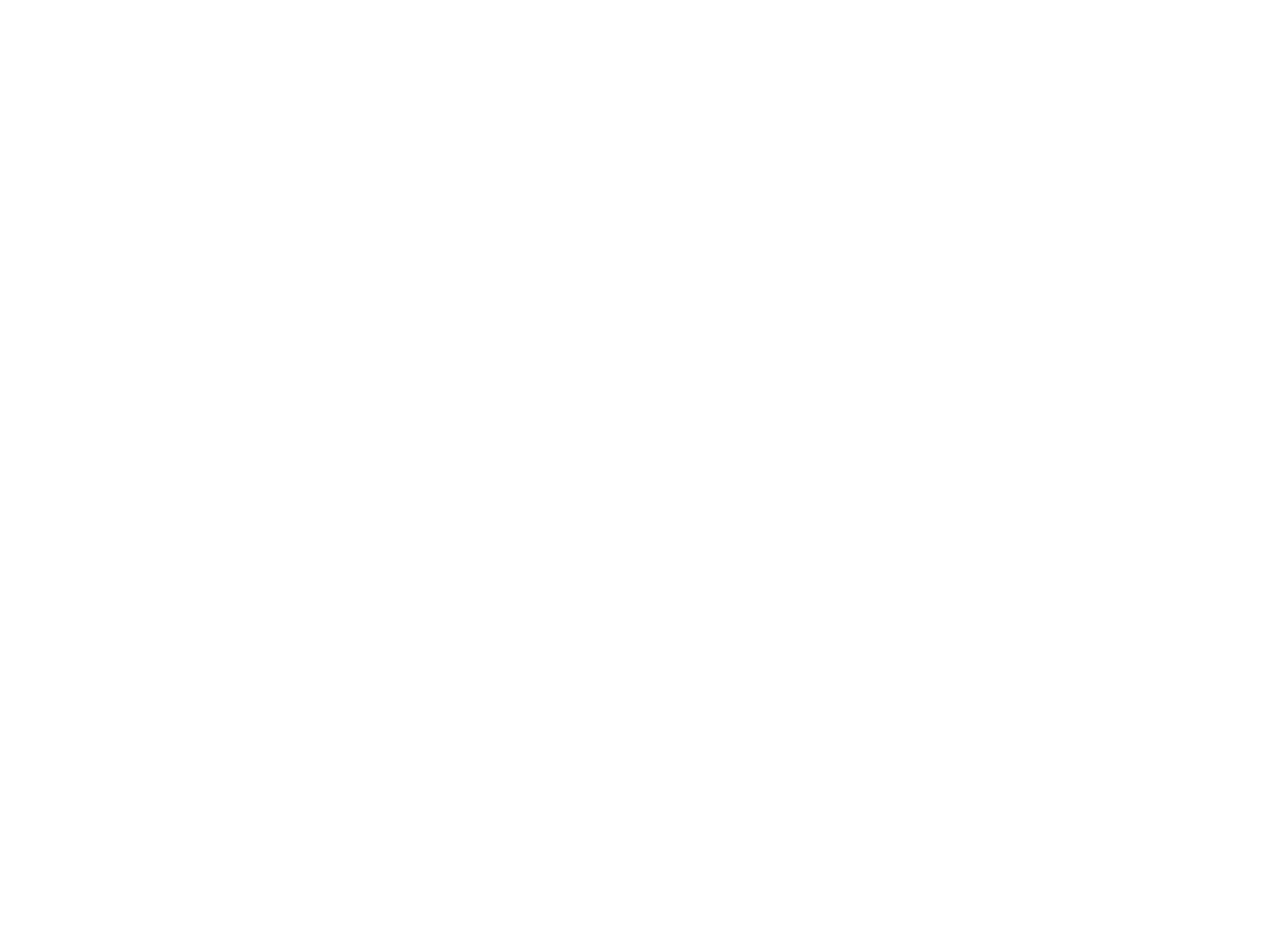
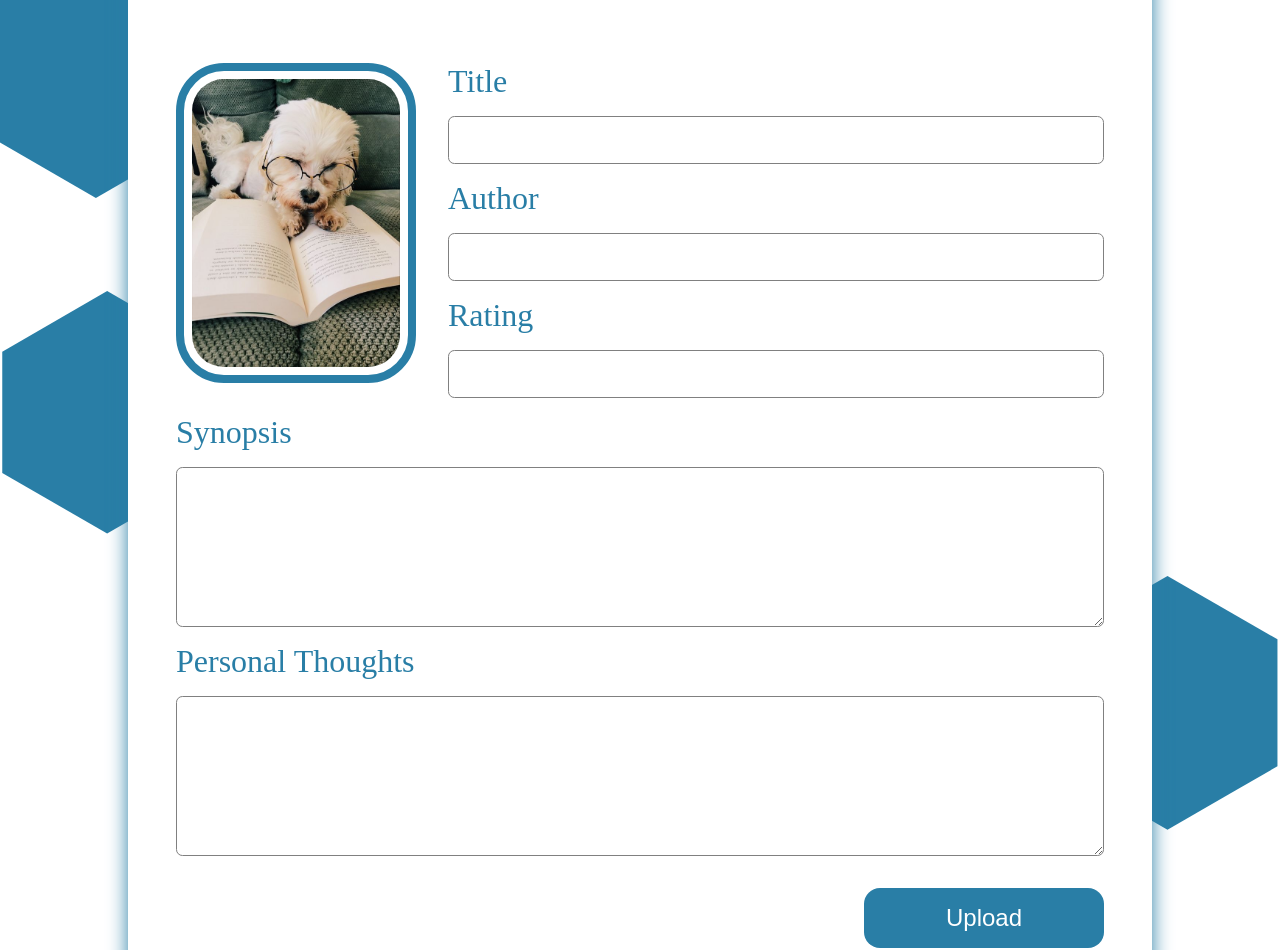
Before and after one commit to Rezz066/omar-alejandro-shelfie, a React (Create React App) app: page /upload in a window 1280 px wide. Before the commit this address had no page. Shown: the part 225-1175 px from the top of the page. Before the commit the page ends 800 px from the top, so only its background shows below. Built offline with nearby package versions, Linux system fonts and the light colour scheme.

Commit message:
done upload page

```diff
--- a/src/App.js
+++ b/src/App.js
@@ -1,5 +1,6 @@
 import Homepage from "./pages/Homepage/Homepage";
 import Bookpage from './pages/Bookpage/Bookpage';
+import BookUploadPage from "./pages/BookUploadPage/BookUploadPage";
 import './App.scss'
 import {BrowserRouter, Routes, Route} from 'react-router-dom'
 import Header from './components/Header/Header'
@@ -12,6 +13,7 @@
             <Routes>
                 <Route path='/' element={<Homepage/>}/>
                 <Route path='/bookpage' element={<Bookpage/>}/>
+                <Route path='/upload' element={<BookUploadPage/>}/>
             </Routes>
         </BrowserRouter>
     </div>
--- /dev/null
+++ b/src/pages/BookUploadPage/BookUploadPage.jsx
@@ -0,0 +1,119 @@
+import './BookUploadPage.scss'
+import dogImage from '../../assets/dogRead.jpeg'
+import { useNavigate } from 'react-router-dom';
+import axios from 'axios';
+
+const BookUploadPage = () => {
+
+    const navigateToHome = useNavigate()
+
+    function handleSubmit(event) {
+        event.preventDefault();
+
+
+        const title = event.target.title.value;
+        const author = event.target.author.value;
+        const rating = event.target.rating.value;
+        const poster = "http:/localhost:8080/images/dog.jpg"
+        const summary = event.target.summary.value;
+        const review = event.target.review.value;
+        console.log(title,author,rating,poster,summary,review);
+
+        const newBook = {
+            title,
+            author,
+            rating,
+            poster,
+            summary,
+            review
+        }
+
+        axios.post('http://localhost:8080/books',newBook)
+        .then((res)=>{
+            navigateToHome('/');
+        })
+        .catch((error)=>{
+            console.log("error making a new book",error)
+        })
+        event.target.reset()
+    }
+
+    // //EVENT HANDLER FOR PUBLISH BUTTON
+    // function handlePublishClicked(event){
+    //     event.preventDefault();
+    //     const title = event.target.videoTitle.value;
+    //     const description = event.target.videoDescription.value;
+    //     const newVideo = {
+    //         title:title,
+    //         description:description
+    //     }
+    //     postVideo(newVideo);
+
+    //     setButtonClicked(true)
+    // }
+    // //SETS BUTTON CLICK TO FALSE ON PAGE LOAD
+    // useEffect(() =>{
+    //     setButtonClicked(false)
+    // },[])
+
+    // //CHECKS TO SEE IF BUTTONS CLICKED TO NAVIGATE TO HOME
+    // useEffect(()=>{
+    //     if (buttonclicked){
+    //         setTimeout(()=>{
+    //             navigateToHome("/")
+    //         },1000)
+    //     }
+    // },[buttonclicked])
+
+
+    // //CONDITIONAL RENDERING A PAGE TO SHOW THAT VIDEO WAS SUCCESSFULLY UPDATED
+    // if(buttonclicked){
+    //     return(
+    //         <WaitingPage
+    //             type="PUBLISH_SUCCESS"
+    //         />
+    //     )
+
+
+
+    return (
+        <section className='book-upload-section'>
+            <h1 className="upload__title">Upload Book</h1>
+            <form  className="book__form"onSubmit={handleSubmit}>
+                <div className="top-container">
+                    <div className="image-container">
+                        <img src={dogImage} alt="" className='upload-image'/>
+                    </div>
+                    <div class="detail-container">
+                        <div className="input-container">
+                            <label htmlFor="title" className="label-title">Title</label>
+                            <input type="text" name ="title" className="input input--text"/>
+                        </div>
+                        <div className="input-container">
+                            <label htmlFor="author" className="label-title">Author</label>
+                            <input type="text" name ="author" className="input input--text"/>
+                        </div>
+                        <div className="input-container">
+                            <label htmlFor="rating" className="label-title">Rating</label>
+                            <input type="text" name ="rating" className="input input--text"/>
+                        </div>
+                    </div>
+                </div>
+                <div className="input-container">
+                    <label htmlFor="summary" className="label-title">Synopsis</label>
+                    <textarea name="summary" className="input input--textarea"></textarea>
+
+                </div>
+                <div className="input-container">
+                    <label htmlFor="review" className="label-title">Personal Thoughts</label>
+                    <textarea name="review" className="input input--textarea"></textarea>
+                </div>
+                <button className="upload-button">Upload</button>
+
+
+            </form>
+        </section>
+    );
+};
+
+export default BookUploadPage;
--- /dev/null
+++ b/src/pages/BookUploadPage/BookUploadPage.scss
@@ -0,0 +1,81 @@
+.book-upload-section{
+    max-width:64rem;
+    margin: 0 auto 3rem;
+    background-color: white;
+    min-height:80vh;
+    box-shadow: 0px 0px 20px #297EA6;
+    border-radius: 1rem;
+}
+.upload__title{
+    color:#297EA6;
+    font-size: 3rem;
+    padding:2rem;
+    padding-bottom: 0;
+}
+.upload-image{
+    aspect-ratio: 9/12;
+    width: 15rem;
+    padding: .5rem;
+    border:.5rem solid #297EA6;
+    border-radius:3rem;
+}
+.upload-button{
+    margin-top: 2rem;
+    align-self: flex-end;
+    width: 15rem;
+    padding:1rem;
+    background-color: #297EA6;
+    color:white;
+    outline: none;
+    border-radius: 1rem;
+    border: none;
+    font-size: 1.5rem;;
+}
+.label-title{
+    color:#297EA6;
+    font-size: 2rem;
+    margin-top: 1rem;
+}
+
+.book__form{
+    padding:3rem;
+    display:flex;
+    flex-direction:column;
+}
+.top-container{
+     display:flex;
+     justify-content: space-between;
+     width:100%;
+
+}
+
+.detail-container{
+    display:flex;
+    flex-direction:column;
+    flex-grow: 1;
+}
+.input-container{
+    display: flex;
+    flex-direction: column;
+    gap:1rem;
+}
+.image-container{
+    display: flex;
+    flex-direction: column;
+    justify-content: center;
+    gap:1rem;
+    margin-right: 2rem;;
+}
+
+.input{
+    width: 100%;
+    height:3rem;
+    padding:1rem;
+    font-size:1rem;
+    border-radius:.4rem;
+    border: .1rem solid gray;
+
+    &--textarea{
+        height:10rem;
+    }
+}
```
Also changed, not shown: src/assets/dogRead.jpeg (added).
